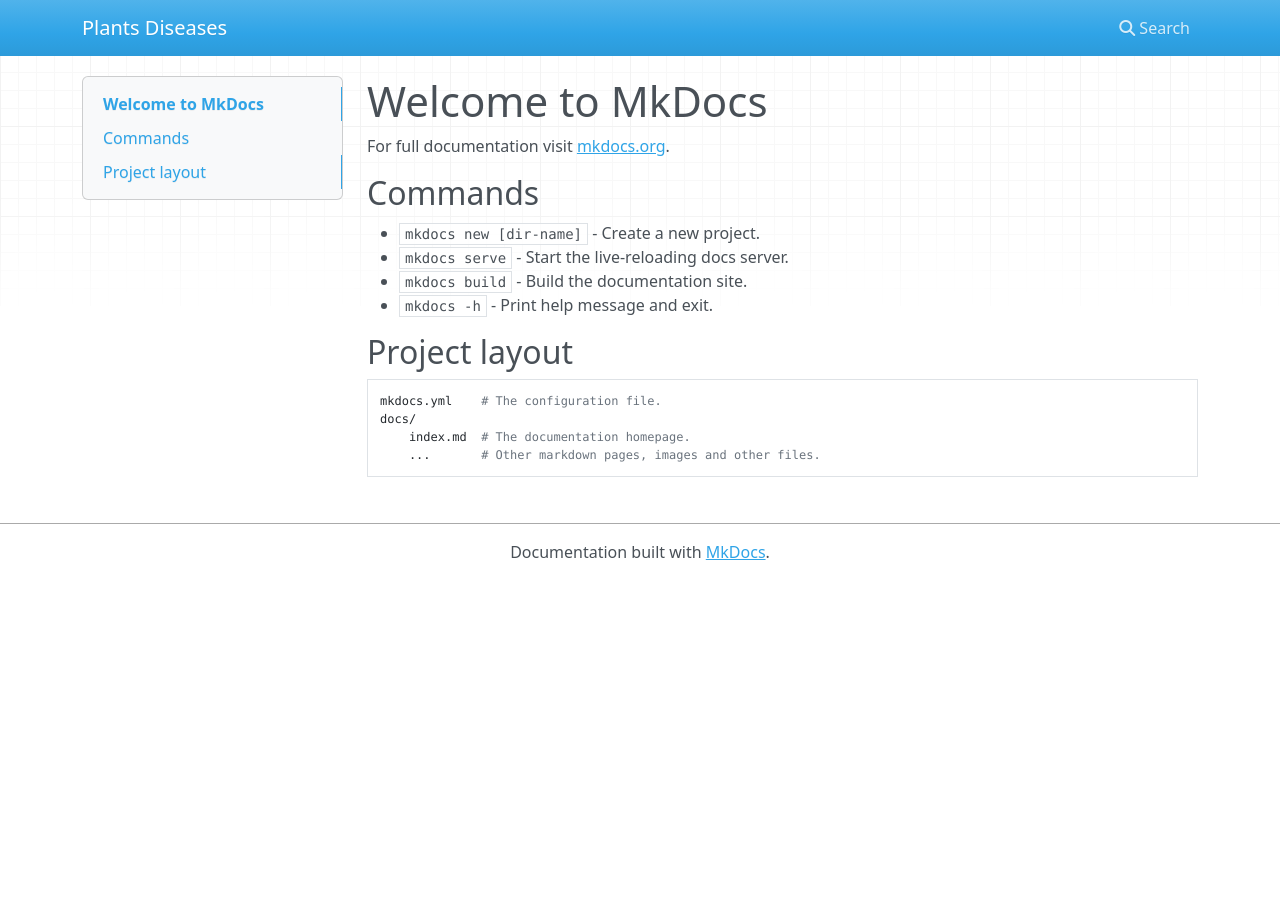
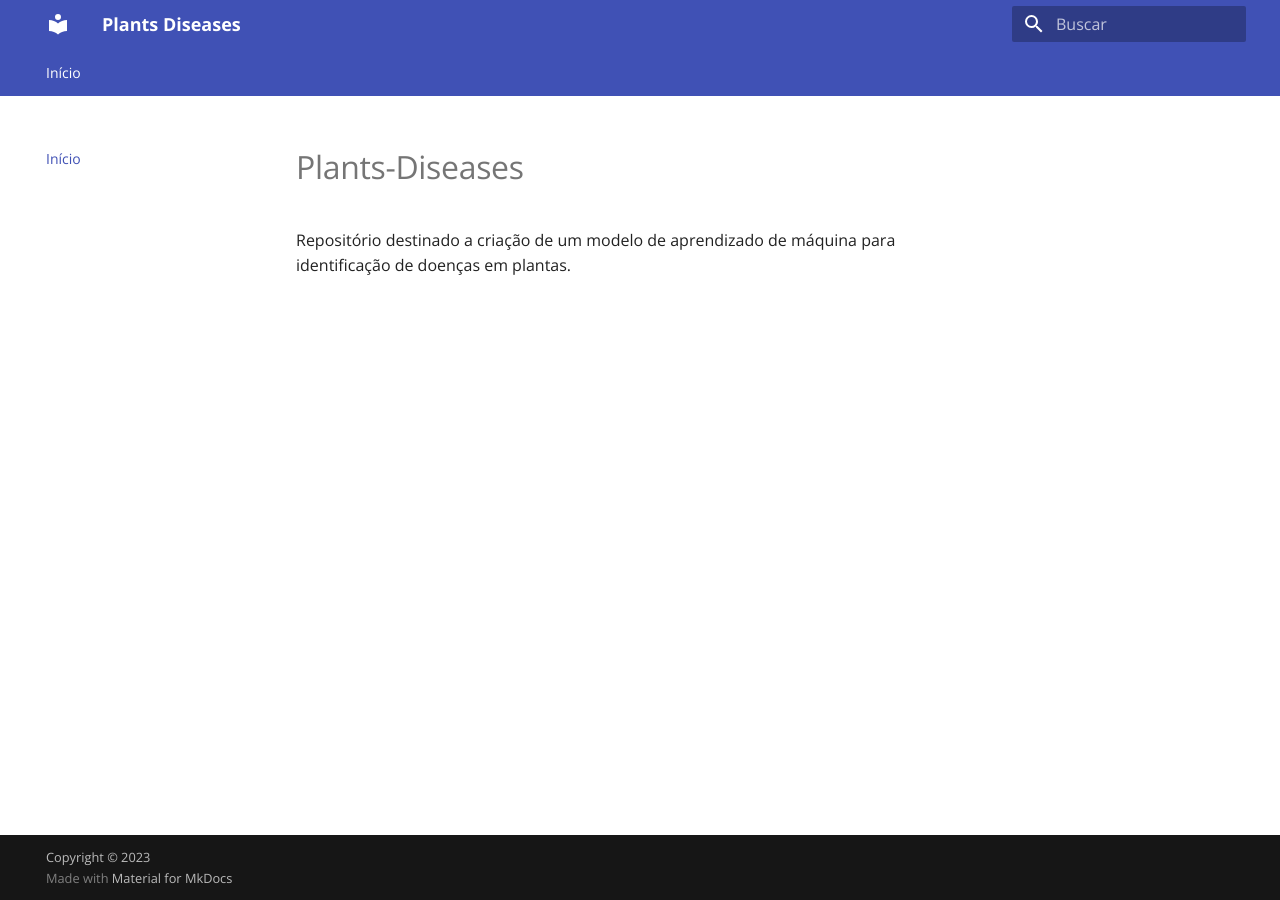
Before and after one commit to Wildemberg-Projects/Plants-Diseases, an MkDocs documentation site: the page built from docs/index.md, in a window 1280 px wide. Built offline with MkDocs 1.6.1 and Material for MkDocs 9.7.7, drawn with Linux system fonts in a browser that asks for light colours; nearby versions of some CDN libraries; some web fonts are replaced.

Commit message:
Subindo documentação

```diff
--- a/docs/index.md
+++ b/docs/index.md
@@ -1,17 +1,2 @@
-# Welcome to MkDocs
-
-For full documentation visit [mkdocs.org](https://www.mkdocs.org).
-
-## Commands
-
-* `mkdocs new [dir-name]` - Create a new project.
-* `mkdocs serve` - Start the live-reloading docs server.
-* `mkdocs build` - Build the documentation site.
-* `mkdocs -h` - Print help message and exit.
-
-## Project layout
-
-    mkdocs.yml    # The configuration file.
-    docs/
-        index.md  # The documentation homepage.
-        ...       # Other markdown pages, images and other files.
+# Plants-Diseases
+Repositório destinado a criação de um modelo de aprendizado de máquina para identificação de doenças em plantas.
--- a/mkdocs.yml
+++ b/mkdocs.yml
@@ -1 +1,21 @@
 site_name: Plants Diseases
+
+copyright: "Copyright &copy; 2023"
+
+theme:
+  name: material
+  language: "pt"
+  palette:
+    primary: dark blue
+    accent: green
+  features:
+    - navigation.tabs
+  font:
+    text: "Open Sans"
+    code: "sans-serif"
+  # logo: assets/logo.png
+  # favicon: assets/logo.png
+
+
+nav:
+  - Início: index.md
```
Also changed, not shown: README.md (+17 -2 lines), 1 other file.
